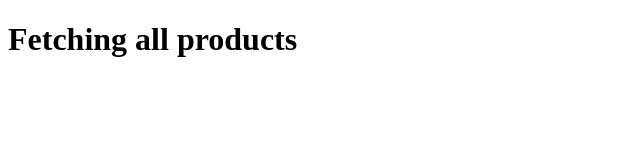
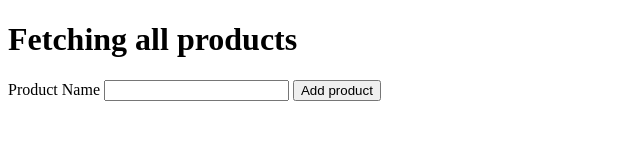
Before and after one commit to mahendrag922-beep/express_project, a website: page view/productHtml.html in a window 1280 px wide. Shown: the whole page, without its empty margins (0-640 px from the left). Drawn offline with Linux system fonts and the light colour scheme.

Commit message:
add form in product

```diff
--- a/view/productHtml.html
+++ b/view/productHtml.html
@@ -7,5 +7,10 @@
 </head>
 <body>
     <h1>Fetching all products</h1>
+    <form>
+        <label for ="product" >Product Name</label>
+        <input type="text" id="product" name="productName">
+        <button type="submit">Add product</button>
+    </form>
 </body>
 </html>
```
